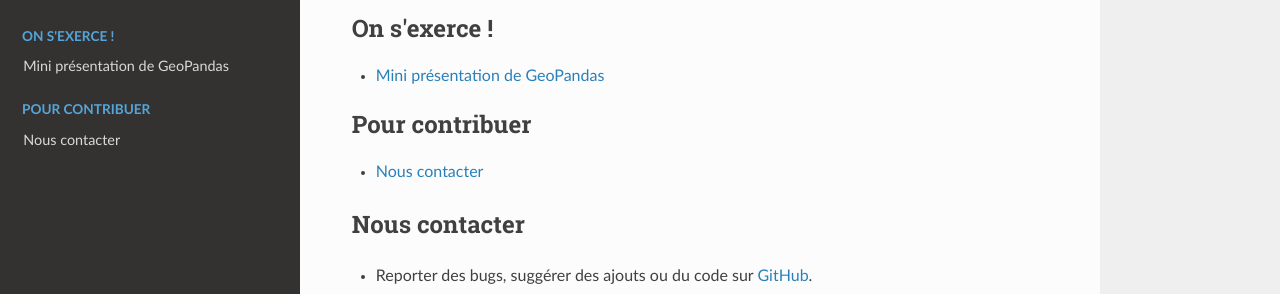
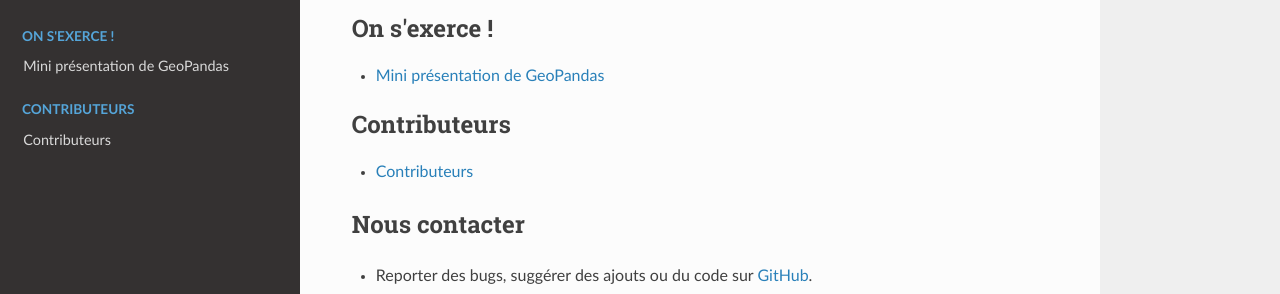
Before and after one commit to JulieDjidji/memocarto, a Sphinx documentation site: the page built from doc/source/index.rst, in a window 1280 px wide and 900 px high, scrolled down 761 px. Shown: the part 423-717 px from the top of the window. Built offline with Sphinx 7.4.7 and the Read the Docs theme 2.0.0, drawn with Linux system fonts in a browser that asks for light colours; pages that are not in the unit, such as notebooks, are missing from menus.

Commit message:
Update index.rst

```diff
--- a/doc/source/index.rst
+++ b/doc/source/index.rst
@@ -45,9 +45,9 @@ Ce site n’a pas vocation a être exhaustif. Nous renvoyons autant que faire se
 
 .. toctree::
   :maxdepth: 1
-  :caption: Pour contribuer
+  :caption: Contributeurs
 
-   Nous contacter <contributors>
+   Contributeurs <contributors>
 
 Nous contacter
 ---------------------
```
